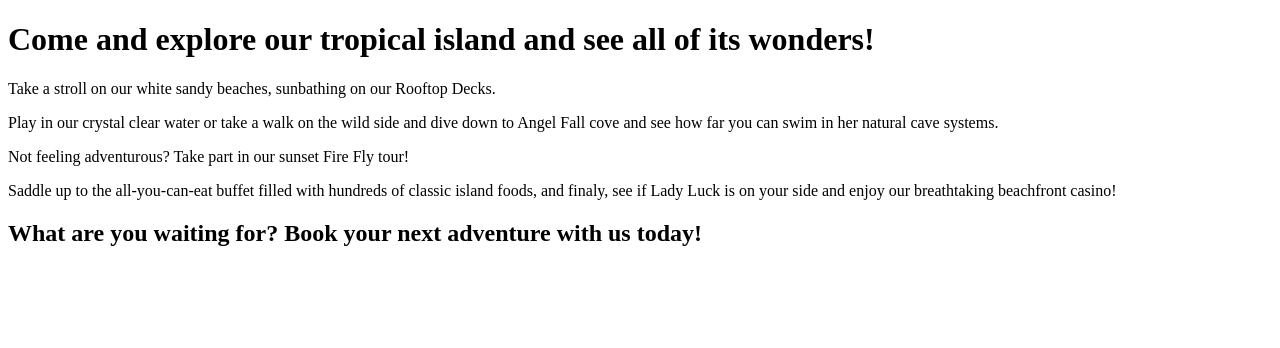
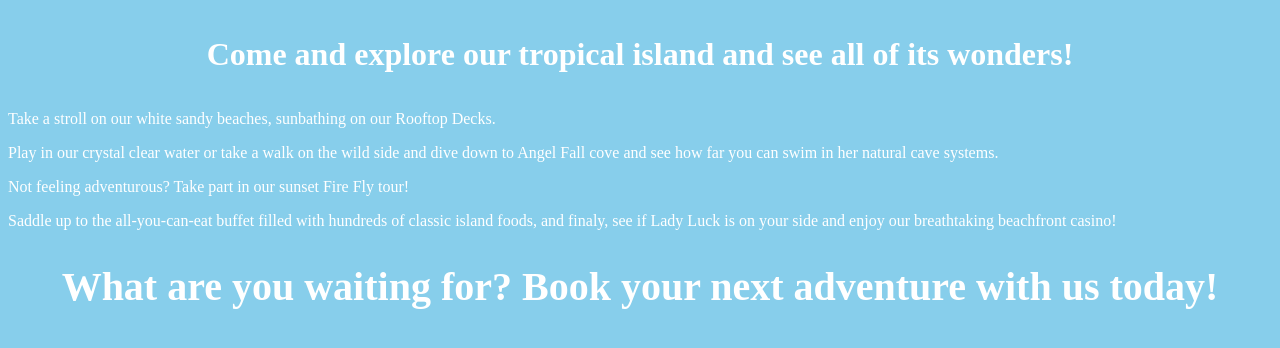
Before and after one commit to Howdidithgo/resort-web-page, a plain HTML site: page activities.html in a window 1280 px wide. Drawn offline with Linux system fonts and the light colour scheme.

Commit message:
add CSS styling to contact and activities pages

```diff
--- a/activities.html
+++ b/activities.html
@@ -2,6 +2,7 @@
 <html>
   <head>
     <meta charset="utf-8">
+    <link rel="stylesheet" href="css/styles.css" type="text/css">
     <title>Accomodations</title>
   </head>
   <body>
```
Also changed, not shown: contact-information.html (+1 -0 lines).
